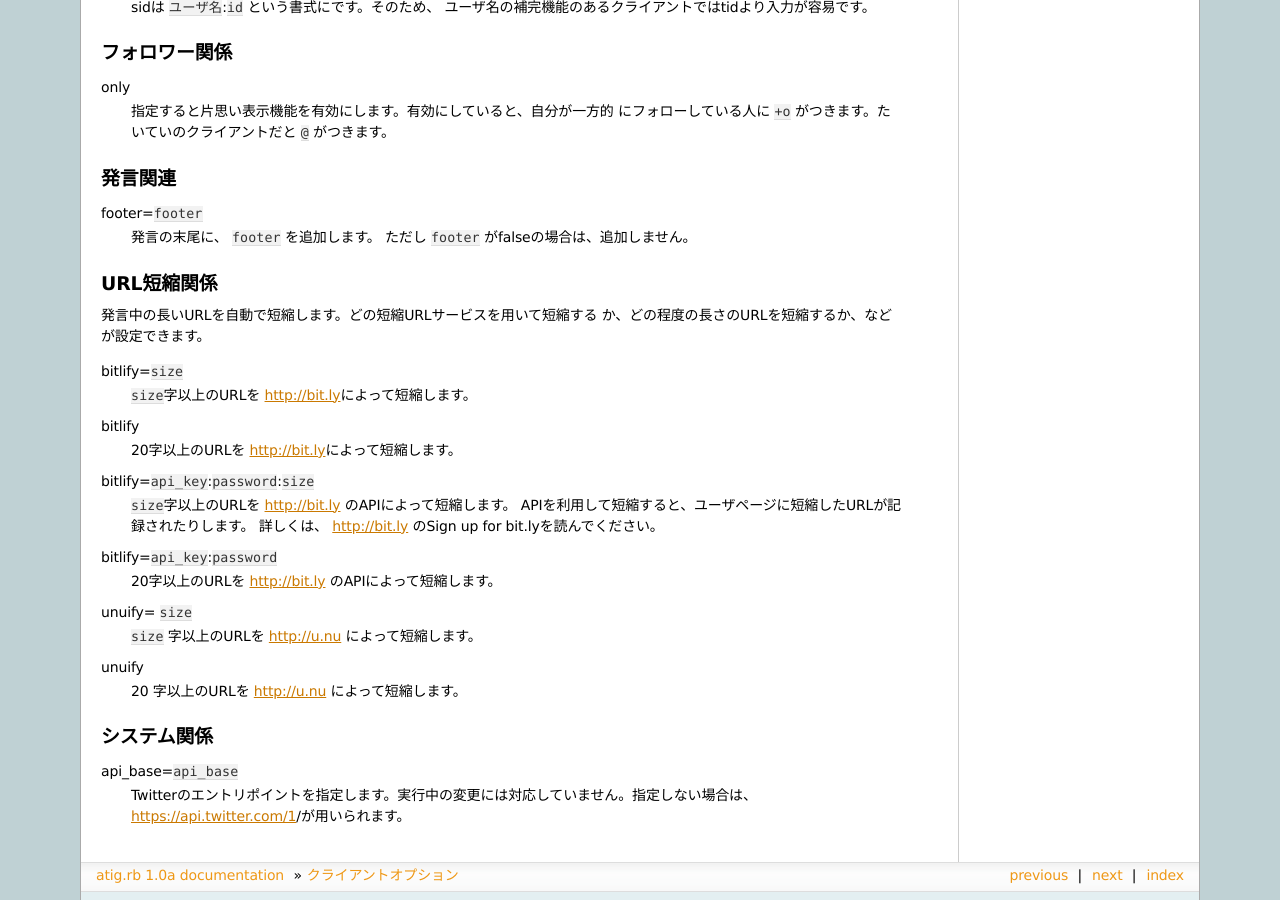
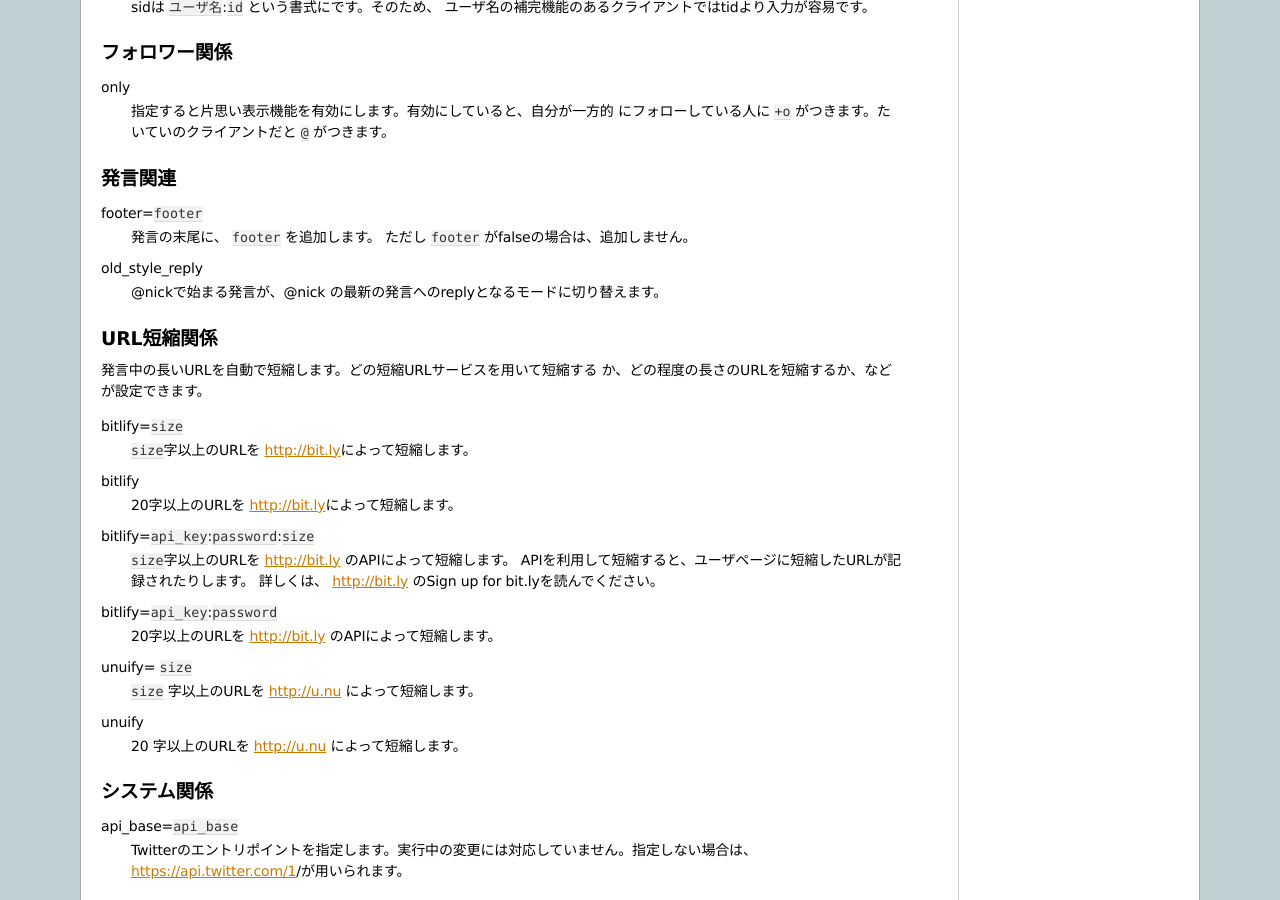
Before and after one commit to atig/atig, a Sphinx documentation site: the page built from docs/options.rst, in a window 1280 px wide and 900 px high, scrolled down 540 px. Built offline with Sphinx 7.4.7, drawn with Linux system fonts in a browser that asks for light colours.

Commit message:
old_style_replyの記述を追加

```diff
--- a/docs/options.rst
+++ b/docs/options.rst
@@ -39,6 +39,8 @@ only
 footer=\ ``footer``
   発言の末尾に、 ``footer`` を追加します。
   ただし ``footer`` がfalseの場合は、追加しません。
+old_style_reply
+  @nickで始まる発言が、@nick の最新の発言へのreplyとなるモードに切り替えます。
 
 URL短縮関係
 ------------------------------
```
